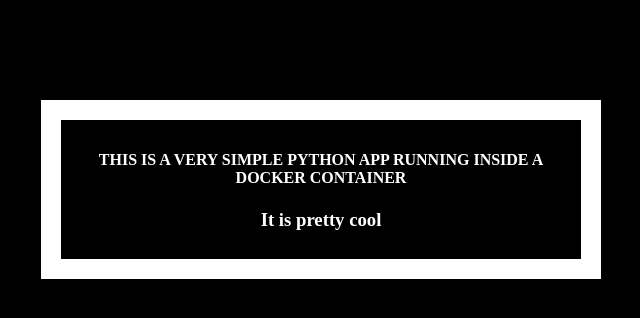
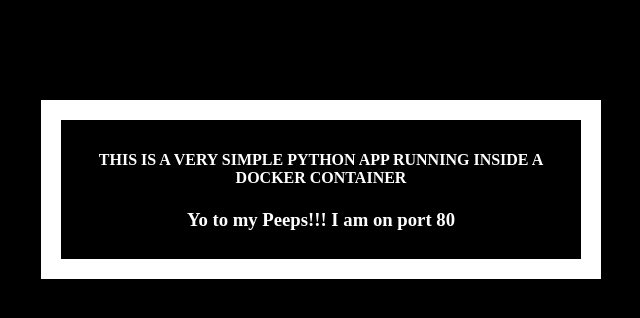
Before and after one commit to joserosello06/demo2, a Flask app: page / in a window 1280 px wide. Shown: the top 318 px of the page, without its empty margins (319-959 px from the left). Run offline with Flask 2, Linux system fonts and the light colour scheme.

Commit message:
Update index.html

```diff
--- a/templates/index.html
+++ b/templates/index.html
@@ -20,7 +20,7 @@
   <body>
     <div class="container">
       <h4> This is a very simple Python App running inside a Docker container </h4>
-      <h3> It is pretty cool </h3>
+      <h3> Yo to my Peeps!!! I am on port 80 </h3>
     </div>
   </body>
 </html>
```
